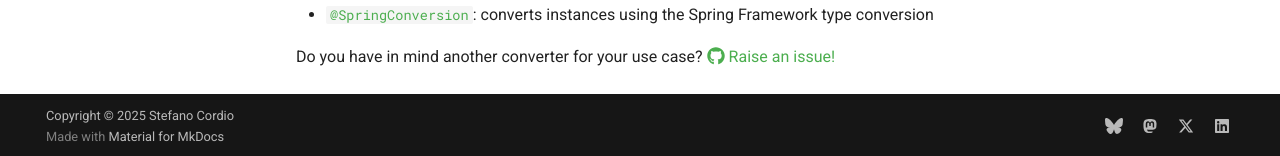
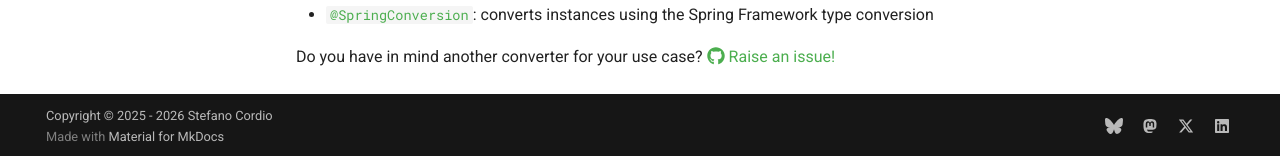
Before and after one commit to scordio/junit-converters, an MkDocs documentation site: the page built from docs/index.md, in a window 1280 px wide and 1182 px high. Shown: the part 1023-1179 px from the top of the window. Built offline with MkDocs 1.6.1 and Material for MkDocs 9.7.7, drawn with Linux system fonts in a browser that asks for light colours; plug-ins that fetch from the network failed and are left out; comment, search, counter and statistics services are not loaded.

Commit message:
Update copyright year

```diff
--- a/mkdocs.yml
+++ b/mkdocs.yml
@@ -14,7 +14,7 @@ repo_url: https://github.com/scordio/junit-converters
 edit_uri: edit/main/docs/
 
 # Copyright
-copyright: Copyright &copy; 2025 Stefano Cordio
+copyright: Copyright &copy; 2025 - 2026 Stefano Cordio
 
 # Configuration
 theme:
--- a/pom.xml
+++ b/pom.xml
@@ -192,7 +192,7 @@
           </licenseSets>
           <properties>
             <owner>Stefano Cordio</owner>
-            <year>2025-present</year>
+            <year>${project.inceptionYear}-present</year>
           </properties>
         </configuration>
         <executions>
```
